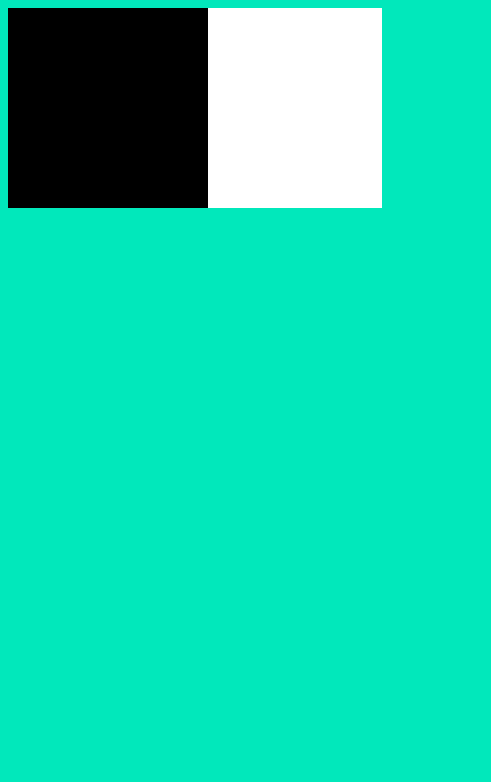
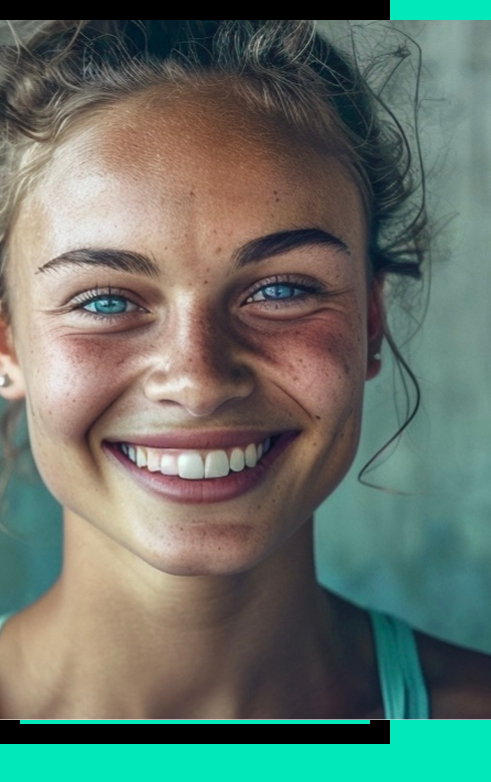
Before and after one commit to ck-js/Nutranation, a website built with webpack: page dist/index.html in a window 390 px wide. Shown: the whole page, 491 px wide, since content can reach past the window. Built offline with nearby package versions, Linux system fonts and the light colour scheme.

Commit message:
brainstorm organization of components and define classes and sections of mobile version.

```diff
--- a/src/index.js
+++ b/src/index.js
@@ -1,8 +1,8 @@
 
 
-import { printHello } from "./page-load";
+import { section1Component } from "./page-load";
 import './style.css'
 const body = document.getElementById('content');
 
 
-body.appendChild(printHello())
+body.appendChild(section1Component())
--- a/src/page-load.js
+++ b/src/page-load.js
@@ -1,12 +1,23 @@
-function printHello() {
-    const div = document.createElement('div');
-div.style.height = '200px'
-div.style.width = '200px'
-div.style.backgroundColor = 'black'
+import section1Image from './section1image.jpg'
+
+function section1Component() {
+    const parentContainer = document.createElement('div');
+parentContainer.id = 'section-1-parent-container'
+parentContainer.classList.add('sections-parent')
+
+const imageWrapper = document.createElement('div');
+imageWrapper.classList.add('mobile-image-wrapper')
+
+const image = new Image();
+image.src = section1Image;
+image.alt = 'caucasion portrait of a healthy women with blue eyes and blond brunette hair with a big smile'
+
+imageWrapper.appendChild(image)
 
 
+parentContainer.appendChild(imageWrapper)
 
-return div;
+return parentContainer;
 }
 
 
@@ -15,6 +26,7 @@ return div;
 
 
 export {
-printHello,
+    section1Image,
+section1Component,
 
 };
--- a/src/style.css
+++ b/src/style.css
@@ -1,31 +1,58 @@
+@font-face {
+    font-family: 'montserat-extra-bold';
+    src: url('./Montserrat-VariableFont_wght.ttf') format('truetype'),
+    url('./Montserrat-VariableFont_wght.ttf') format('truetype');
+    font-weight: 800;
+    font-stretch: 1% 100%;
+}
 :root {
+
+--mobile-title-font-size: 1.8rem;
+
+--extra-bold-montserat-font: montserat-extra-bold;
     --white-font-color: #FFFF;
     --dark-gray-font-color: #464646;
     --full-black-font-color: #000000;
     --turquoise-font-color: #01E8BB;
     --white-smoke-font-color: #f4f4f4;
     --light-gray-font-color: #b4b4b4;
+    font-size: 16px;
+
+}
+
+body {
+background-color: var(--light-gray-font-color);
+color: var(--full-black-font-color);
+font-family: var(--extra-bold-montserat-font);
+padding: 0;
+margin: 0;
+box-sizing: border-box;
 
 
 }
-body {
-    background-color: var(--full-black-font-color);
-background-color: var(--gray-font-color);
-background-color: var(--dark-gray-font-color);
-background-color: var(--white-smoke-font-color);
-background-color: var(--turquoise-font-color);
-background-color: var(--light-gray-font-color);
-}
+/* #content {
 
-#content {
+} */
 
-}
-div {
-    background-color: var(--white-font-color);
-}
+
 
 @media (max-width:760px) {
 body {
     background-color: var(--turquoise-font-color);
+
 }
+.sections-parent {
+display: flex;
+flex-direction: column;
+justify-content: center;
+align-items: center;
+border: 20px solid black;
+
 }
+.mobile-image-wrapper {
+
+}
+
+
+
+}
```
Also changed, not shown: dist/7e687123cd4528224ce5.ttf (added), dist/bundle.js, dist/d0d9aa93886b556bbab1.jpg (added), dist/eb55a0cb21fa2824ec50.jpg (added), src/Montserrat-VariableFont_wght.ttf (added), src/section1image.jpg (added).
